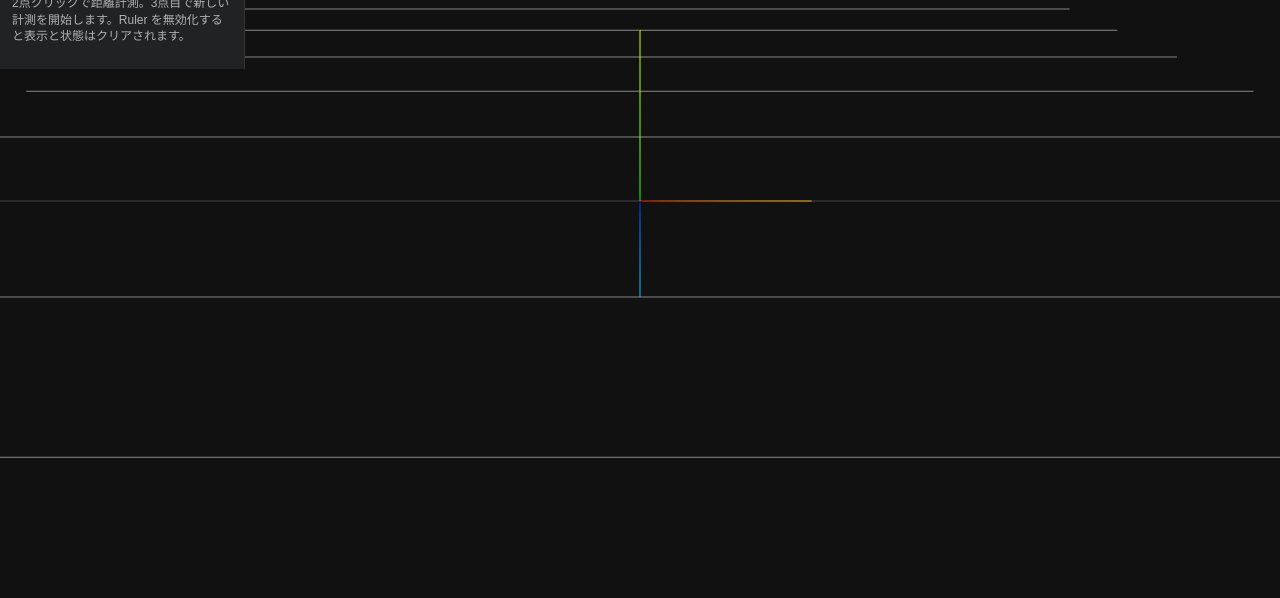
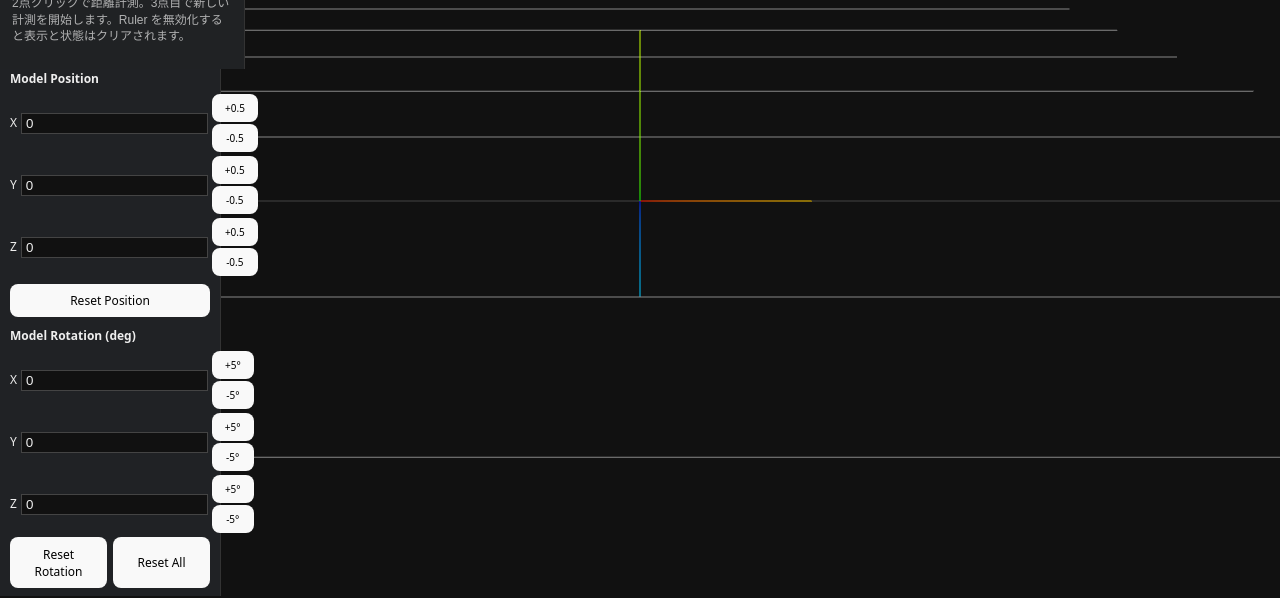
Before and after one commit to jepapt2/hackathon-threejs-lidar, a React (Vite) app in the folder frontend/: page / in a window 1280 px wide. Shown: the part 199-797 px from the top of the page. Built offline with nearby package versions, Linux system fonts and the light colour scheme; no server answers; the database is empty.

Commit message:
移動・回転機能実装

```diff
--- a/frontend/src/App.tsx
+++ b/frontend/src/App.tsx
@@ -7,22 +7,63 @@ import RulerMenu from './components/RulerMenu';
 
 export default function App() {
   const [modelUrl, setModelUrl] = useState<string>();
+  const [modelPos, setModelPos] = useState({ x: 0, y: 0, z: 0 });
+  // rotation stored in degrees for easier UI editing (converted to radians in Scene)
+  const [modelRot, setModelRot] = useState({ x: 0, y: 0, z: 0 });
   return (
     <RulerProvider>
       <div style={{ width: '100vw', height: '100vh', background: '#111', position: 'relative' }}>
-        <Canvas
-          shadows
-          camera={{ fov: 55, position: [0, 2, 4] }}
-          gl={{ antialias: true }}
-        >
-          <Scene modelUrl={modelUrl} />
+        <Canvas shadows camera={{ fov: 55, position: [0, 2, 4] }} gl={{ antialias: true }}>
+          <Scene modelUrl={modelUrl} modelPosition={modelPos} modelRotation={modelRot} />
         </Canvas>
+        {/* 簡易位置コントロール */}
+        <div style={{ position: 'absolute', top: 260, left: 0, background: '#202225', color: '#eee', padding: '8px 10px', fontSize: 12, width: 200, borderTop: '1px solid #333', borderRight: '1px solid #333' }}>
+          <div style={{ fontWeight: 600, marginBottom: 6 }}>Model Position</div>
+          {(['x', 'y', 'z'] as const).map(axis => (
+            <div key={axis} style={{ display: 'flex', alignItems: 'center', marginBottom: 4, gap: 4 }}>
+              <label style={{ width: 12 }}>{axis.toUpperCase()}</label>
+              <input
+                type='number'
+                step={0.1}
+                value={modelPos[axis]}
+                style={{ flex: 1, background: '#111', color: '#eee', border: '1px solid #444', padding: '2px 4px' }}
+                onChange={e => setModelPos(p => ({ ...p, [axis]: parseFloat(e.target.value) || 0 }))}
+              />
+              <div style={{ display: 'flex', flexDirection: 'column', gap: 2 }}>
+                <button style={{ fontSize: 10 }} onClick={() => setModelPos(p => ({ ...p, [axis]: +(p[axis] + 0.5).toFixed(3) }))}>+0.5</button>
+                <button style={{ fontSize: 10 }} onClick={() => setModelPos(p => ({ ...p, [axis]: +(p[axis] - 0.5).toFixed(3) }))}>-0.5</button>
+              </div>
+            </div>
+          ))}
+          <button style={{ width: '100%', marginTop: 4 }} onClick={() => setModelPos({ x: 0, y: 0, z: 0 })}>Reset Position</button>
+
+          {/* Rotation controls (degrees) */}
+          <div style={{ fontWeight: 600, marginTop: 10, marginBottom: 6 }}>Model Rotation (deg)</div>
+          {(['x', 'y', 'z'] as const).map(axis => (
+            <div key={`rot-${axis}`} style={{ display: 'flex', alignItems: 'center', marginBottom: 4, gap: 4 }}>
+              <label style={{ width: 12 }}>{axis.toUpperCase()}</label>
+              <input
+                type='number'
+                step={1}
+                value={modelRot[axis]}
+                style={{ flex: 1, background: '#111', color: '#eee', border: '1px solid #444', padding: '2px 4px' }}
+                onChange={e => setModelRot(r => ({ ...r, [axis]: parseFloat(e.target.value) || 0 }))}
+              />
+              <div style={{ display: 'flex', flexDirection: 'column', gap: 2 }}>
+                <button style={{ fontSize: 10 }} onClick={() => setModelRot(r => ({ ...r, [axis]: +(r[axis] + 5).toFixed(3) }))}>+5°</button>
+                <button style={{ fontSize: 10 }} onClick={() => setModelRot(r => ({ ...r, [axis]: +(r[axis] - 5).toFixed(3) }))}>-5°</button>
+              </div>
+            </div>
+          ))}
+          <div style={{ display: 'flex', gap: 6 }}>
+            <button style={{ flex: 1 }} onClick={() => setModelRot({ x: 0, y: 0, z: 0 })}>Reset Rotation</button>
+            <button style={{ flex: 1 }} onClick={() => { setModelPos({ x: 0, y: 0, z: 0 }); setModelRot({ x: 0, y: 0, z: 0 }); }}>Reset All</button>
+          </div>
+        </div>
         {/* 左側: Ruler Menu */}
         <RulerMenu />
         {/* 右側: Items Debug */}
-        <ItemsDebug onSelect={(item) => {
-          if (item.url) setModelUrl(item.url);
-        }} />
+        <ItemsDebug onSelect={(item) => { if (item.url) setModelUrl(item.url); }} />
       </div>
     </RulerProvider>
   );
--- a/frontend/src/Scene.tsx
+++ b/frontend/src/Scene.tsx
@@ -5,7 +5,10 @@ import { RulerTool } from './tools/RulerTool';
 // Vite: ?url でビルド後のパス文字列として取得
 
 
-export const Scene = ({ modelUrl }: { modelUrl?: string }) => {
+export const Scene = ({ modelUrl, modelPosition, modelRotation }: { modelUrl?: string; modelPosition: { x: number; y: number; z: number }; modelRotation?: { x: number; y: number; z: number } }) => {
+    // convert degrees to radians for three.js
+    const degToRad = (d: number) => (d * Math.PI) / 180;
+    const rot = modelRotation ? [degToRad(modelRotation.x), degToRad(modelRotation.y), degToRad(modelRotation.z)] as [number, number, number] : undefined;
     return (
         <>
             {/* Lighting */}
@@ -24,7 +27,11 @@ export const Scene = ({ modelUrl }: { modelUrl?: string }) => {
 
             {/* 3D Models / Future components */}
             <Suspense fallback={null}>
-                {modelUrl && <Model url={modelUrl} />}
+                {modelUrl && (
+                    <group position={[modelPosition.x, modelPosition.y, modelPosition.z]} rotation={rot}>
+                        <Model url={modelUrl} />
+                    </group>
+                )}
             </Suspense>
         </>
     );
--- a/frontend/src/components/Model.tsx
+++ b/frontend/src/components/Model.tsx
@@ -1,13 +1,89 @@
-import { useLoader } from '@react-three/fiber';
+import { useLoader, useFrame } from '@react-three/fiber';
 import { GLTFLoader } from 'three/examples/jsm/loaders/GLTFLoader.js';
-import { useMemo } from 'react';
+import { useMemo, useRef, useEffect } from 'react';
+import * as THREE from 'three';
 
 interface ModelProps {
     url: string;
+    /** optional position applied to a wrapper group to ensure transforms propagate */
+    position?: [number, number, number];
+    /** debug: log world position to console */
+    debug?: boolean;
+    /** auto center geometry to origin by subtracting bbox center */
+    autoCenter?: boolean;
 }
 
-export const Model = ({ url }: ModelProps) => {
+export const Model = ({ url, position = [0, 0, 0], debug = true, autoCenter = true }: ModelProps) => {
     const gltf = useLoader(GLTFLoader, url);
-    const scene = useMemo(() => gltf.scene.clone(true), [gltf]);
-    return <primitive object={scene} />;
+    // clone scene and optionally shift all child positions by -bboxCenter so geometry is centered
+    const { scene, boxCenter, boxSize } = useMemo(() => {
+        const s = gltf.scene.clone(true) as THREE.Object3D;
+        s.updateMatrixWorld(true);
+        const box = new THREE.Box3().setFromObject(s);
+        const size = box.getSize(new THREE.Vector3());
+        const center = box.getCenter(new THREE.Vector3());
+        // apply offset to each object's local position so the visible geometry centers at origin
+        if (autoCenter) {
+            s.traverse((obj) => {
+                // only adjust objects with position property
+                if (obj.position) {
+                    obj.position.sub(center);
+                }
+            });
+        }
+        return { scene: s, boxCenter: autoCenter ? new THREE.Vector3(0, 0, 0) : center, boxSize: size };
+    }, [gltf, autoCenter]);
+    const primRef = useRef<THREE.Object3D | null>(null);
+    // also prepare individual child objects for manual expansion
+    const childObjects = useMemo(() => scene.children.map(c => c), [scene]);
+    const last = useRef<number>(0);
+    const groupRef = useRef<THREE.Group | null>(null);
+
+    // initial mount log
+    if (debug) {
+        console.log('[Model] mounted for', url);
+    }
+
+    useFrame(() => {
+        if (!debug) return;
+        if (!primRef.current) return;
+        const now = performance.now();
+        if (now - last.current < 200) return;
+        last.current = now;
+        const wp = new THREE.Vector3();
+        primRef.current.getWorldPosition(wp);
+        console.log('[Model] worldPos', wp.x.toFixed(3), wp.y.toFixed(3), wp.z.toFixed(3));
+    });
+
+    useEffect(() => {
+        if (!debug) return;
+        // after mount, log structure details
+        setTimeout(() => {
+            try {
+                console.log('[Model] groupRef', !!groupRef.current, groupRef.current?.uuid);
+                console.log('[Model] primRef parent', primRef.current?.parent?.uuid, 'parent type', primRef.current?.parent?.type);
+                const children = primRef.current?.children || [];
+                console.log('[Model] prim children count', children.length);
+                children.forEach((c, i) => {
+                    const lp = c.position;
+                    console.log(`[Model] child[${i}] name=${c.name || '<noname>'} type=${c.type} pos=${lp.x.toFixed(3)},${lp.y.toFixed(3)},${lp.z.toFixed(3)}`);
+                });
+            } catch (e) {
+                console.log('[Model] inspect error', e);
+            }
+        }, 50);
+    }, [debug]);
+
+    // lift the model so its bottom sits on the grid (y=0) when autoCenter is enabled
+    const liftY = boxSize ? (autoCenter ? boxSize.y / 2 : 0) : 0;
+    return (
+        <group ref={groupRef} position={position}>
+            {/* inner offset group: subtract bbox center so visible geometry is centered at parent origin */}
+            <group position={autoCenter ? [-boxCenter.x, -boxCenter.y + liftY, -boxCenter.z] : [0, liftY, 0]}>
+                {childObjects.map((child, i) => (
+                    <primitive key={child.uuid} object={child} ref={i === 0 ? (primRef as unknown as React.MutableRefObject<THREE.Object3D | null>) : undefined} />
+                ))}
+            </group>
+        </group>
+    );
 };
```
